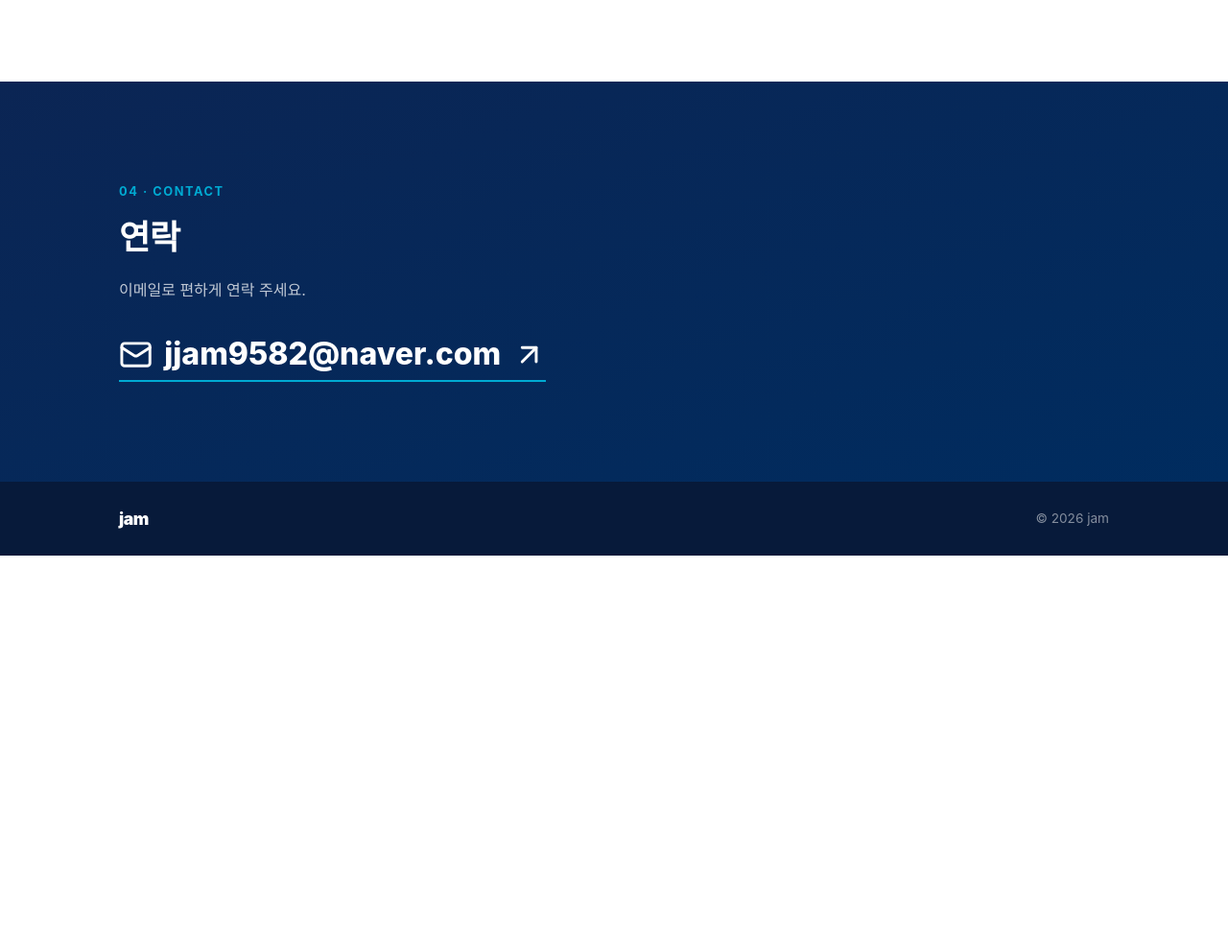
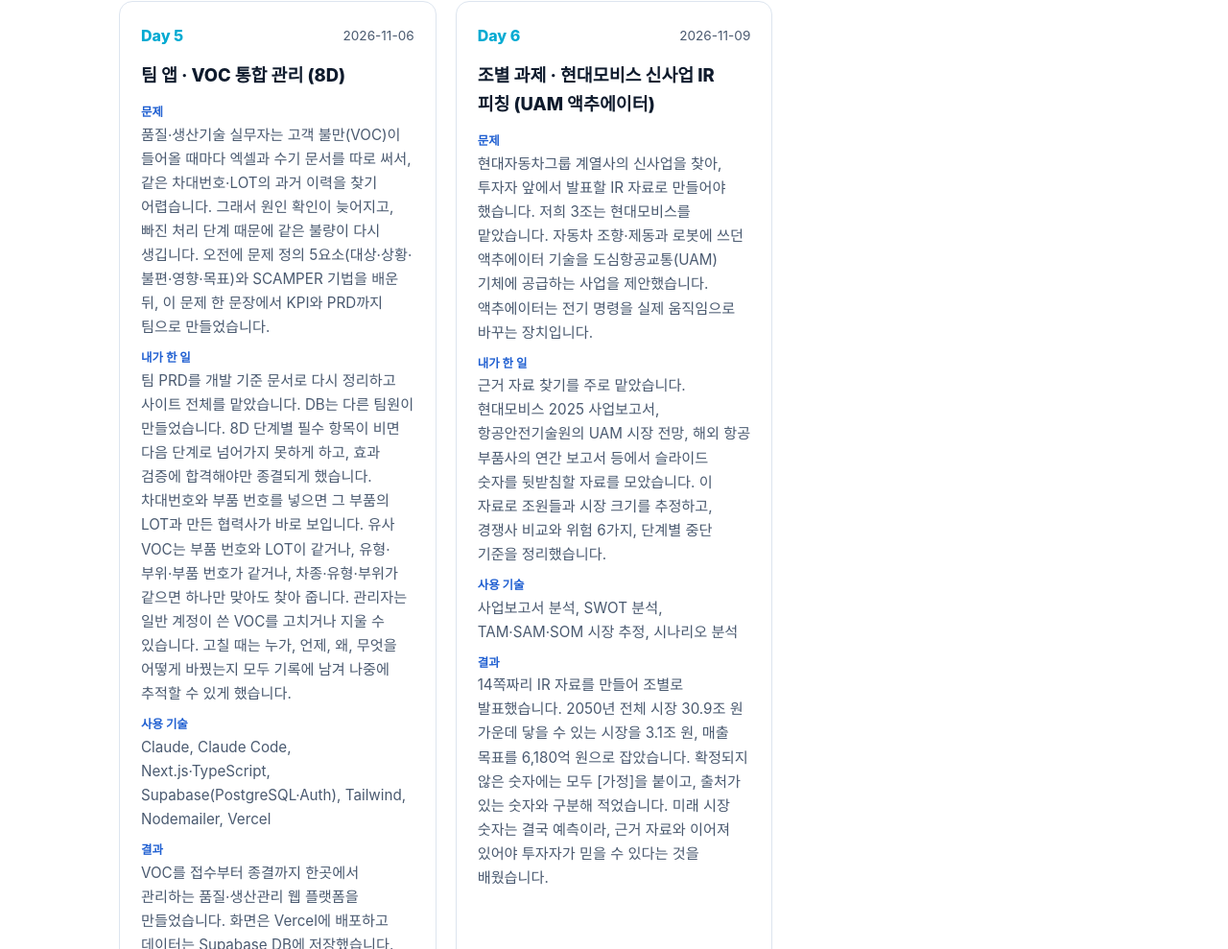
Before and after one commit to jam9582/jam9582.github.io, a plain HTML site: page index.html in a window 1280 px wide. Shown: the part 6505-7494 px from the top of the page at 96% size. Before the commit the page ends 7084 px from the top, so only its background shows below. Drawn offline with nearby package versions, Linux system fonts and the light colour scheme; a web font is replaced by a local one.

Commit message:
feat: Day 5·6 결과물 카드 추가 (VOC 통합 관리, 현대모비스 IR 피칭)

```diff
--- a/css/style.css
+++ b/css/style.css
@@ -463,6 +463,15 @@ ul, ol { list-style: none; }
 .work__list { margin-top: 14px; display: flex; flex-direction: column; gap: 10px; }
 .work__row dt { font-size: 0.78rem; font-weight: 700; color: var(--blue-500); }
 .work__row dd { font-size: 0.95rem; color: var(--ink-soft); }
+.work__row--guide dd {
+  margin-top: 4px;
+  padding: 10px 12px;
+  border-radius: 8px;
+  background: rgba(0, 44, 95, 0.05);
+  font-size: 0.88rem;
+  overflow-wrap: anywhere;
+}
+.work__row--guide dd p + p { margin-top: 4px; }
 .work__link {
   margin-top: auto;
   padding-top: 18px;
--- a/index.html
+++ b/index.html
@@ -8,7 +8,7 @@
   <link rel="preconnect" href="https://cdn.jsdelivr.net">
   <link rel="stylesheet" href="https://cdn.jsdelivr.net/gh/orioncactus/pretendard@v1.3.9/dist/web/variable/pretendardvariable-dynamic-subset.min.css">
   <link rel="stylesheet" href="https://cdn.jsdelivr.net/npm/lenis@1.3.27/dist/lenis.css">
-  <link rel="stylesheet" href="css/style.css?v=2026110502">
+  <link rel="stylesheet" href="css/style.css?v=2026111001">
 </head>
 <body>
   <header class="nav">
@@ -338,8 +338,8 @@
   <script src="https://cdn.jsdelivr.net/npm/gsap@3.15.0/dist/ScrollTrigger.min.js"></script>
   <script src="https://cdn.jsdelivr.net/npm/lenis@1.3.27/dist/lenis.min.js"></script>
   <script src="https://cdn.jsdelivr.net/npm/lucide@1.59.0/dist/umd/lucide.min.js"></script>
-  <script src="js/works.js?v=2026110502"></script>
-  <script src="js/main.js?v=2026110502"></script>
-  <script src="js/effects.js?v=2026110502"></script>
+  <script src="js/works.js?v=2026111001"></script>
+  <script src="js/main.js?v=2026111001"></script>
+  <script src="js/effects.js?v=2026111001"></script>
 </body>
 </html>
--- a/js/main.js
+++ b/js/main.js
@@ -41,6 +41,14 @@
       row("사용 기술", work.tech),
       row("결과", work.result)
     );
+    // 체험 방법: 배열의 한 항목이 한 줄
+    if (work.guide && work.guide.length) {
+      const wrap = el("div", "work__row work__row--guide");
+      const dd = el("dd");
+      work.guide.forEach((line) => dd.append(el("p", null, line)));
+      wrap.append(el("dt", null, "체험 방법"), dd);
+      list.append(wrap);
+    }
     card.append(list);
 
     if (work.link) {
--- a/js/works.js
+++ b/js/works.js
@@ -2,16 +2,17 @@
   결과물 목록 — 이 파일만 고치면 카드가 추가/수정됩니다.
 
   새 결과물을 올릴 때는 아래 예시 블록을 복사해 WORKS 배열 맨 아래에 붙여넣으세요. (카드에는 day 값이 "Day 3"처럼 표시됩니다. 같은 날 결과물이 여러 개면 같은 day 를 쓰세요)
-  link 는 없으면 지워도 됩니다. 숫자는 직접 측정한 값만 적습니다.
+  link 와 guide(체험 방법, 줄마다 따로 표시)는 없으면 지워도 됩니다. 숫자는 직접 측정한 값만 적습니다.
 
   {
-    day: 5,
-    date: "2026-11-06",
+    day: 7,
+    date: "2026-11-10",
     title: "결과물 제목",
     problem: "어떤 문제나 필요에서 시작했나",
     action: "내가 맡은 역할과 작업",
     tech: "쓴 AI 도구와 기술",
     result: "무엇이 만들어지고 무엇을 배웠나",
+    guide: ["체험 방법 한 줄", "다음 줄"],
     link: "https://github.com/..."
   },
 
@@ -78,6 +79,31 @@ const WORKS = [
     tech: "육하원칙 VoC 확인, 진단 코드·NVH 측정, 생산 이력 추적, 작업 안내서 작성",
     result: "사례별 개선안 3건을 슬라이드로 정리했습니다. 실제 효과는 아직 측정하지 않았습니다. 트림 안내는 첫 합격률과 검사자 판정 일치율을 기존 안내와 비교하는 확인 방법까지 정했습니다. '잘 눌러 고정'처럼 기준이 없는 말은 작업자마다 결과를 다르게 만든다는 것을 배웠습니다."
   },
+  {
+    day: 5,
+    date: "2026-11-06",
+    title: "팀 앱 · VOC 통합 관리 (8D)",
+    problem: "품질·생산기술 실무자는 고객 불만(VOC)이 들어올 때마다 엑셀과 수기 문서를 따로 써서, 같은 차대번호·LOT의 과거 이력을 찾기 어렵습니다. 그래서 원인 확인이 늦어지고, 빠진 처리 단계 때문에 같은 불량이 다시 생깁니다. 오전에 문제 정의 5요소(대상·상황·불편·영향·목표)와 SCAMPER 기법을 배운 뒤, 이 문제 한 문장에서 KPI와 PRD까지 팀으로 만들었습니다.",
+    action: "팀 PRD를 개발 기준 문서로 다시 정리하고 사이트 전체를 맡았습니다. DB는 다른 팀원이 만들었습니다. 8D 단계별 필수 항목이 비면 다음 단계로 넘어가지 못하게 하고, 효과 검증에 합격해야만 종결되게 했습니다. 차대번호와 부품 번호를 넣으면 그 부품의 LOT과 만든 협력사가 바로 보입니다. 유사 VOC는 부품 번호와 LOT이 같거나, 유형·부위·부품 번호가 같거나, 차종·유형·부위가 같으면 하나만 맞아도 찾아 줍니다. 관리자는 일반 계정이 쓴 VOC를 고치거나 지울 수 있습니다. 고칠 때는 누가, 언제, 왜, 무엇을 어떻게 바꿨는지 모두 기록에 남겨 나중에 추적할 수 있게 했습니다.",
+    tech: "Claude, Claude Code, Next.js·TypeScript, Supabase(PostgreSQL·Auth), Tailwind, Nodemailer, Vercel",
+    result: "VOC를 접수부터 종결까지 한곳에서 관리하는 품질·생산관리 웹 플랫폼을 만들었습니다. 화면은 Vercel에 배포하고 데이터는 Supabase DB에 저장했습니다. 작성한 VOC는 8D 보고서 형식으로 자동 정리되고 PDF나 Word 파일로 내보낼 수 있습니다. 기한이 지난 건은 담당자에게 메일로 알립니다. KPI는 원인 확인 평균 일수와 단계 기한 내 완료율로 정했지만, 적용 전 값은 센 숫자가 없어 '가정'으로 남겼습니다. 문제를 한 문장으로 좁혀 두니 기능을 넣을지 뺄지 판단할 기준이 생긴다는 것을 배웠습니다.",
+    guide: [
+      "일반 계정 user@voc-test.example, 관리자 계정 admin@voc-test.example (비밀번호 모두 000000)",
+      "VOC 등록 때 차대번호 TESTVIN0000000001, 부품 번호 CC-1001을 넣으면 연결된 LOT과 협력사가 보입니다.",
+      "모든 데이터는 가상입니다."
+    ],
+    link: "https://hint-voc.vercel.app/login"
+  },
+  {
+    day: 6,
+    date: "2026-11-09",
+    title: "조별 과제 · 현대모비스 신사업 IR 피칭 (UAM 액추에이터)",
+    problem: "현대자동차그룹 계열사의 신사업을 찾아, 투자자 앞에서 발표할 IR 자료로 만들어야 했습니다. 저희 3조는 현대모비스를 맡았습니다. 자동차 조향·제동과 로봇에 쓰던 액추에이터 기술을 도심항공교통(UAM) 기체에 공급하는 사업을 제안했습니다. 액추에이터는 전기 명령을 실제 움직임으로 바꾸는 장치입니다.",
+    action: "근거 자료 찾기를 주로 맡았습니다. 현대모비스 2025 사업보고서, 항공안전기술원의 UAM 시장 전망, 해외 항공 부품사의 연간 보고서 등에서 슬라이드 숫자를 뒷받침할 자료를 모았습니다. 이 자료로 조원들과 시장 크기를 추정하고, 경쟁사 비교와 위험 6가지, 단계별 중단 기준을 정리했습니다.",
+    tech: "사업보고서 분석, SWOT 분석, TAM·SAM·SOM 시장 추정, 시나리오 분석",
+    result: "14쪽짜리 IR 자료를 만들어 조별로 발표했습니다. 2050년 전체 시장 30.9조 원 가운데 닿을 수 있는 시장을 3.1조 원, 매출 목표를 6,180억 원으로 잡았습니다. 확정되지 않은 숫자에는 모두 [가정]을 붙이고, 출처가 있는 숫자와 구분해 적었습니다. 미래 시장 숫자는 결국 예측이라, 근거 자료와 이어져 있어야 투자자가 믿을 수 있다는 것을 배웠습니다.",
+    link: "files/day6-mobis-uam-ir.pdf"
+  },
 ];
 
 const MIN_SLOTS = 6;
```
Also changed, not shown: 1 other file.
